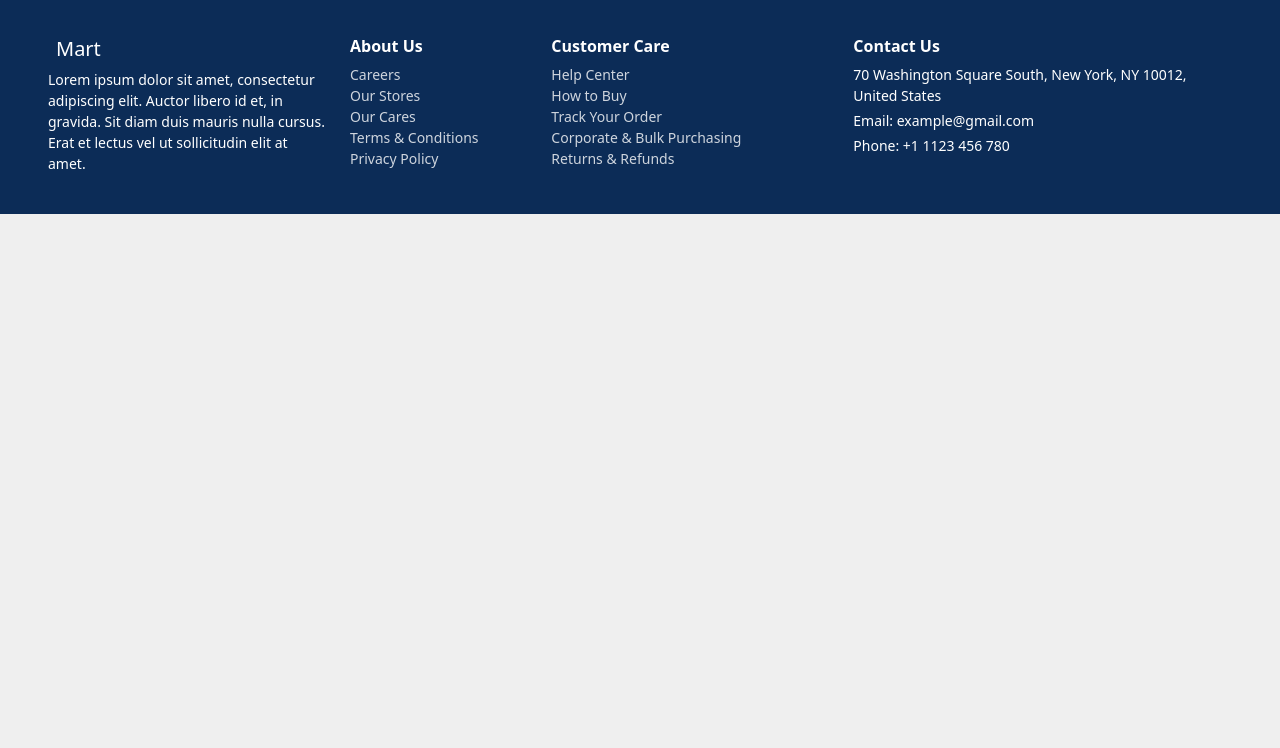
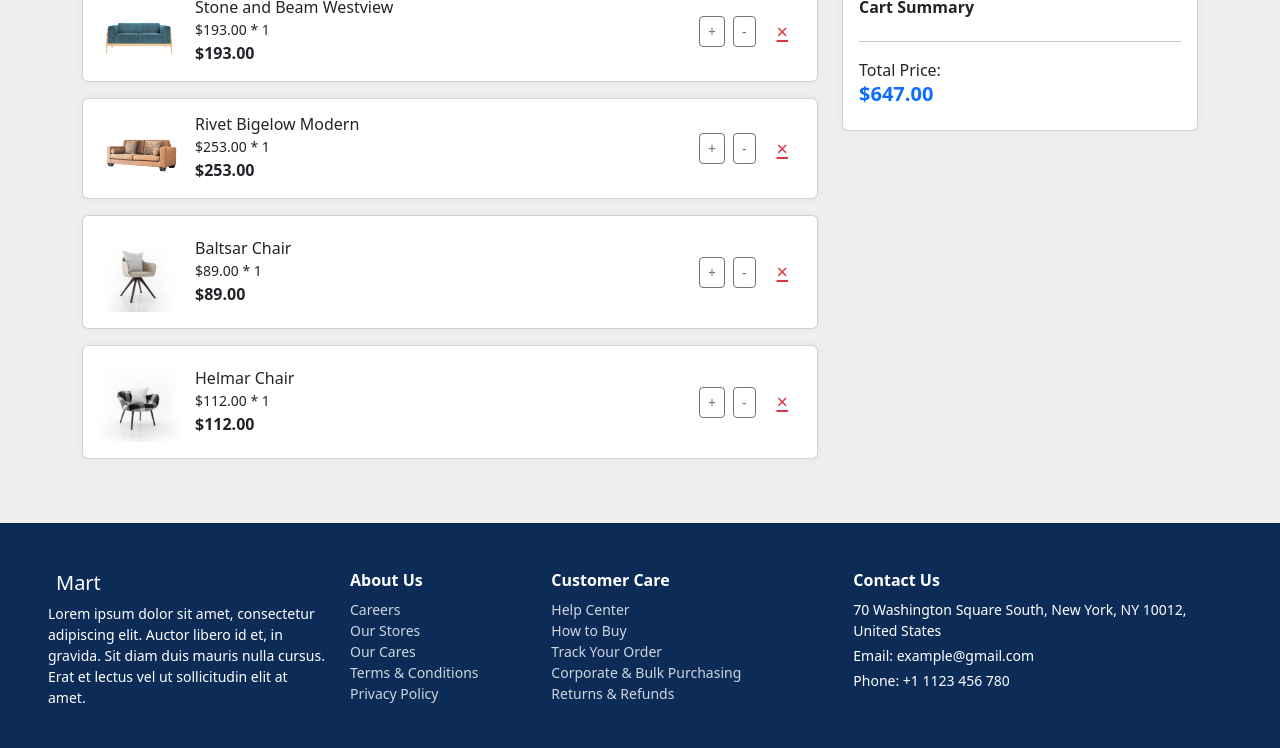
Before and after one commit to Azam-aa/ecommerce-site, a plain HTML site: page cart.html in a window 1280 px wide. Shown: the part 145-893 px from the top of the page. Before the commit the page ends 800 px from the top, so only its background shows below. Drawn offline with nearby package versions, Linux system fonts and the light colour scheme.

Commit message:
Finished Cart.html

```diff
--- a/cart.html
+++ b/cart.html
@@ -62,7 +62,90 @@
       </div>
     </nav>
 
-        <h1 style="text-align: center;">CART</h1>
+    <!-- *****************************  Main Section ********************************* -->
+<!-- cart.html -->
+<div class="container my-5">
+  <div class="row">
+    <div class="col-md-8">
+      <!-- Cart Item -->
+      <div class="card mb-3 p-3 d-flex flex-row justify-content-between align-items-center">
+        <div class="d-flex align-items-center">
+          <img src="./images/double-sofa-01.png" width="80" class="me-3">
+          <div>
+            <h6 class="mb-0">Stone and Beam Westview</h6>
+            <small>$193.00 * 1</small><br>
+            <strong>$193.00</strong>
+          </div>
+        </div>
+        <div class="d-flex align-items-center">
+          <button class="btn btn-outline-secondary btn-sm">+</button>
+          <button class="btn btn-outline-secondary btn-sm mx-2">-</button>
+          <button class="btn btn-link text-danger fs-5">&times;</button>
+        </div>
+      </div>
+
+      <!-- Repeat for 3 more items -->
+      <div class="card mb-3 p-3 d-flex flex-row justify-content-between align-items-center">
+        <div class="d-flex align-items-center">
+          <img src="./images/double-sofa-02.png" width="80" class="me-3">
+          <div>
+            <h6 class="mb-0">Rivet Bigelow Modern</h6>
+            <small>$253.00 * 1</small><br>
+            <strong>$253.00</strong>
+          </div>
+        </div>
+        <div class="d-flex align-items-center">
+          <button class="btn btn-outline-secondary btn-sm">+</button>
+          <button class="btn btn-outline-secondary btn-sm mx-2">-</button>
+          <button class="btn btn-link text-danger fs-5">&times;</button>
+        </div>
+      </div>
+
+      <div class="card mb-3 p-3 d-flex flex-row justify-content-between align-items-center">
+        <div class="d-flex align-items-center">
+          <img src="./images/arm-chair-02.jpg" width="80" class="me-3">
+          <div>
+            <h6 class="mb-0">Baltsar Chair</h6>
+            <small>$89.00 * 1</small><br>
+            <strong>$89.00</strong>
+          </div>
+        </div>
+        <div class="d-flex align-items-center">
+          <button class="btn btn-outline-secondary btn-sm">+</button>
+          <button class="btn btn-outline-secondary btn-sm mx-2">-</button>
+          <button class="btn btn-link text-danger fs-5">&times;</button>
+        </div>
+      </div>
+
+      <div class="card mb-3 p-3 d-flex flex-row justify-content-between align-items-center">
+        <div class="d-flex align-items-center">
+          <img src="./images/arm-chair-03.jpg" width="80" class="me-3">
+          <div>
+            <h6 class="mb-0">Helmar Chair</h6>
+            <small>$112.00 * 1</small><br>
+            <strong>$112.00</strong>
+          </div>
+        </div>
+        <div class="d-flex align-items-center">
+          <button class="btn btn-outline-secondary btn-sm">+</button>
+          <button class="btn btn-outline-secondary btn-sm mx-2">-</button>
+          <button class="btn btn-link text-danger fs-5">&times;</button>
+        </div>
+      </div>
+    </div>
+
+    <!-- Summary Card -->
+    <div class="col-md-4">
+      <div class="card p-3">
+        <h6 class="fw-bold">Cart Summary</h6>
+        <hr>
+        <p class="mb-0">Total Price:</p>
+        <h5 class="text-primary fw-bold">$647.00</h5>
+      </div>
+    </div>
+  </div>
+</div>
+
 
     <!-- ***************************************  Footer  ************************************** -->
  <!-- ************************************************************************************** -->
```
